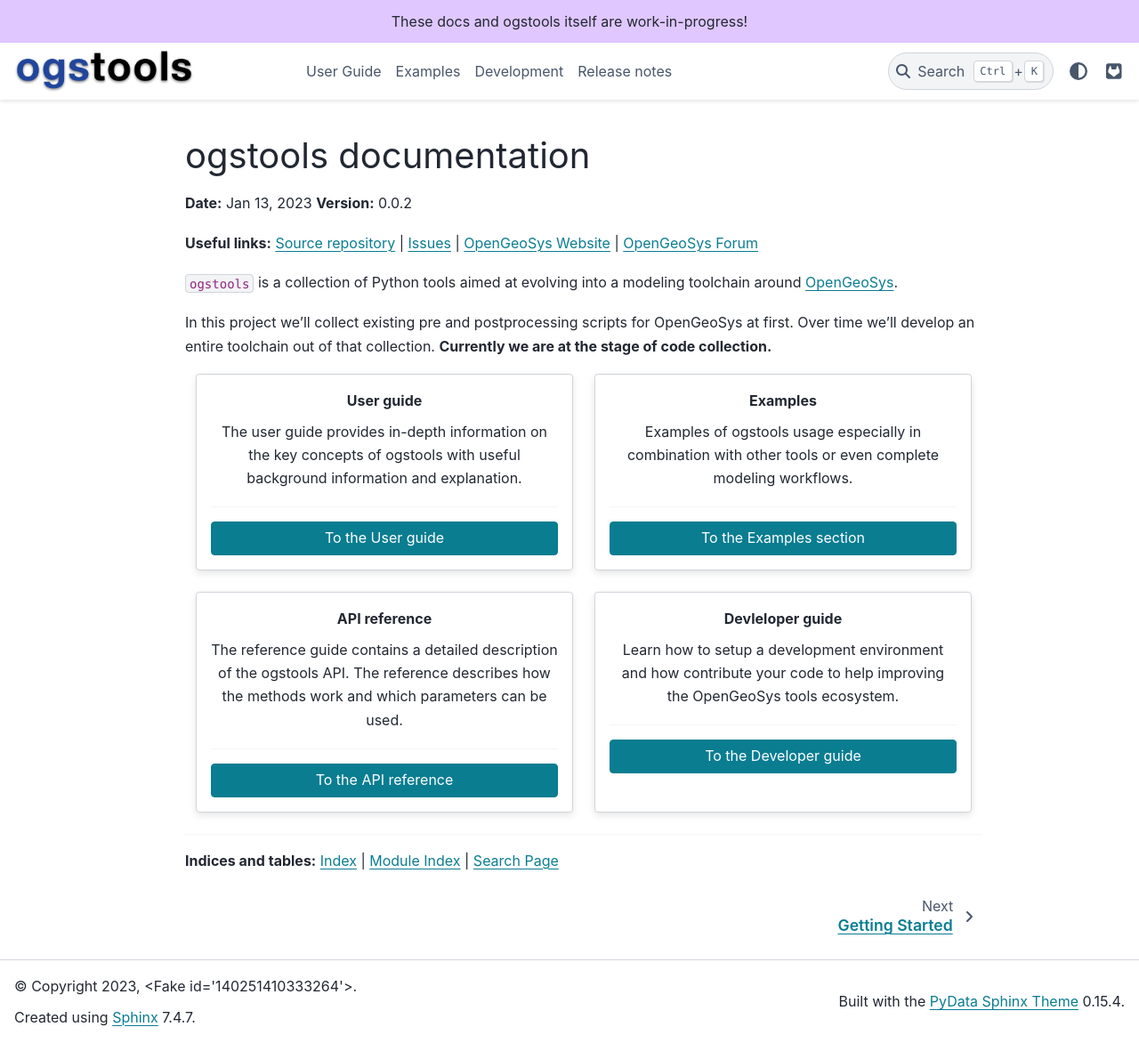
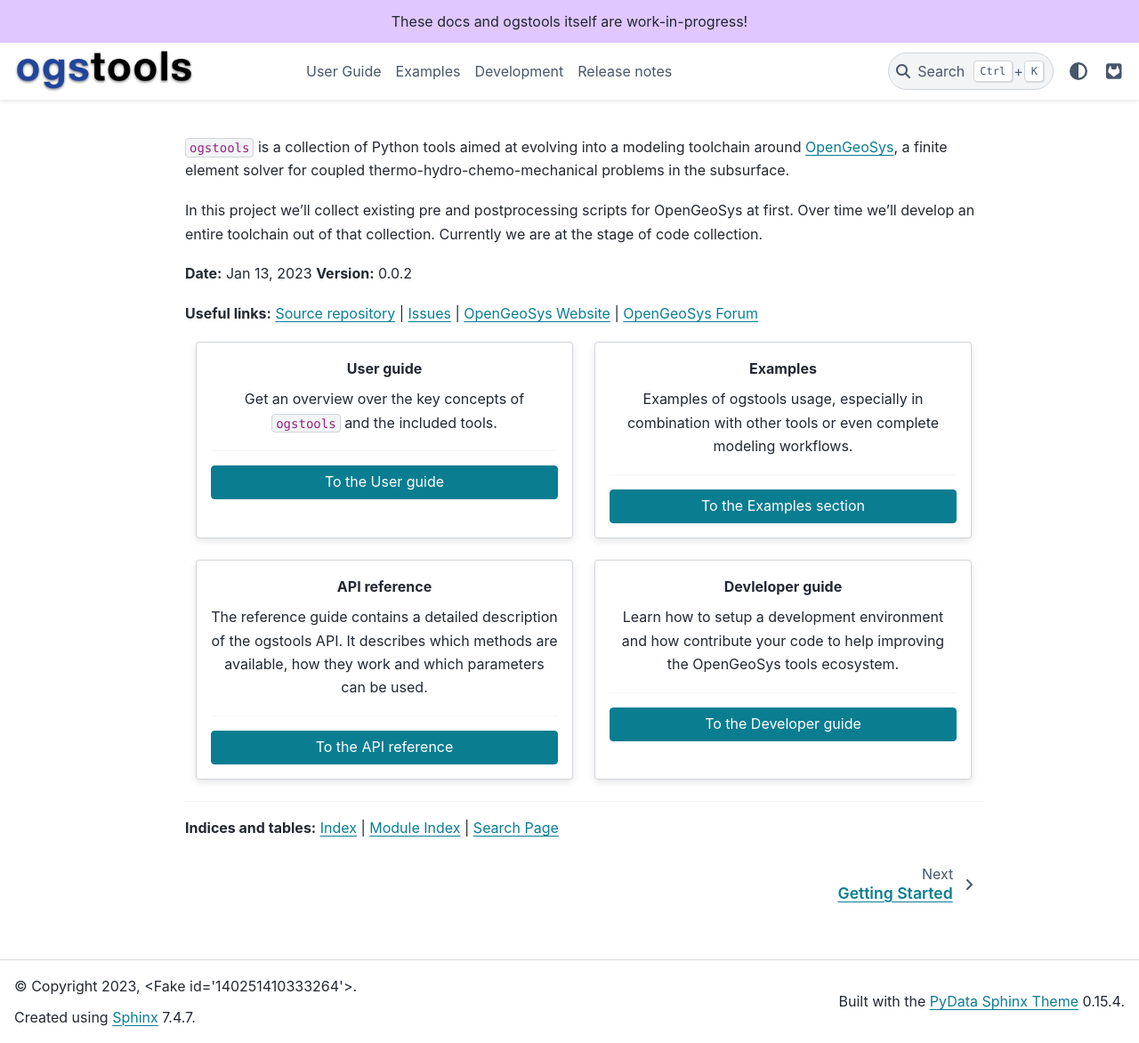
Before and after one commit to ufz/ogstools, a Sphinx documentation site: the page built from docs/index.md, in a window 1280 px wide and 1172 px high. Shown: the whole window at 89% size. Built offline with Sphinx 7.4.7 and the PyData theme 0.15.4, drawn with Linux system fonts in a browser that asks for light colours; pages that are not in the unit, such as notebooks, are missing from menus; the version number is read from the project's files by our own code.

Commit message:
[docs] Code review suggestions.

````diff
--- a/docs/index.md
+++ b/docs/index.md
@@ -14,15 +14,13 @@
 Release notes <releases/index>
 ```
 
-# ogstools documentation
+`ogstools` is a collection of Python tools aimed at evolving into a modeling toolchain around [OpenGeoSys](https://www.opengeosys.org), a finite element solver for coupled thermo-hydro-chemo-mechanical problems in the subsurface.
+
+In this project we’ll collect existing pre and postprocessing scripts for OpenGeoSys at first. Over time we’ll develop an entire toolchain out of that collection. Currently we are at the stage of code collection.
 
 **Date:** {sub-ref}`today` **Version:** {sub-ref}`version`
 
 **Useful links:** [Source repository](https://gitlab.opengeosys.org/ogs/tools/ogstools) | [Issues](https://gitlab.opengeosys.org/ogs/tools/ogstools/-/issues) | [OpenGeoSys Website](https://www.opengeosys.org) | [OpenGeoSys Forum](https://discourse.opengeosys.org)
-
-`ogstools` is a collection of Python tools aimed at evolving into a modeling toolchain around [OpenGeoSys](https://www.opengeosys.org).
-
-In this project we’ll collect existing pre and postprocessing scripts for OpenGeoSys at first. Over time we’ll develop an entire toolchain out of that collection. **Currently we are at the stage of code collection.**
 
 ::::{grid} 1 2 2 2
 :gutter: 4
@@ -30,8 +28,7 @@
 :::{grid-item-card} User guide
 :text-align: center
 
-The user guide provides in-depth information on the
-key concepts of ogstools with useful background information and explanation.
+Get an overview over the key concepts of `ogstools` and the included tools.
 
 ---
 
@@ -48,7 +45,7 @@
 :::{grid-item-card} Examples
 :text-align: center
 
-Examples of ogstools usage especially in combination with other tools or even
+Examples of ogstools usage, especially in combination with other tools or even
 complete modeling workflows.
 
 ---
@@ -66,8 +63,8 @@
 :::{grid-item-card} API reference
 :text-align: center
 
-The reference guide contains a detailed description of the ogstools API. The
-reference describes how the methods work and which parameters can be used.
+The reference guide contains a detailed description of the ogstools API.
+It describes which methods are available, how they work and which parameters can be used.
 
 ---
 
````
Also changed, not shown: docs/user-guide/msh2vtu.md (+2 -2 lines).
